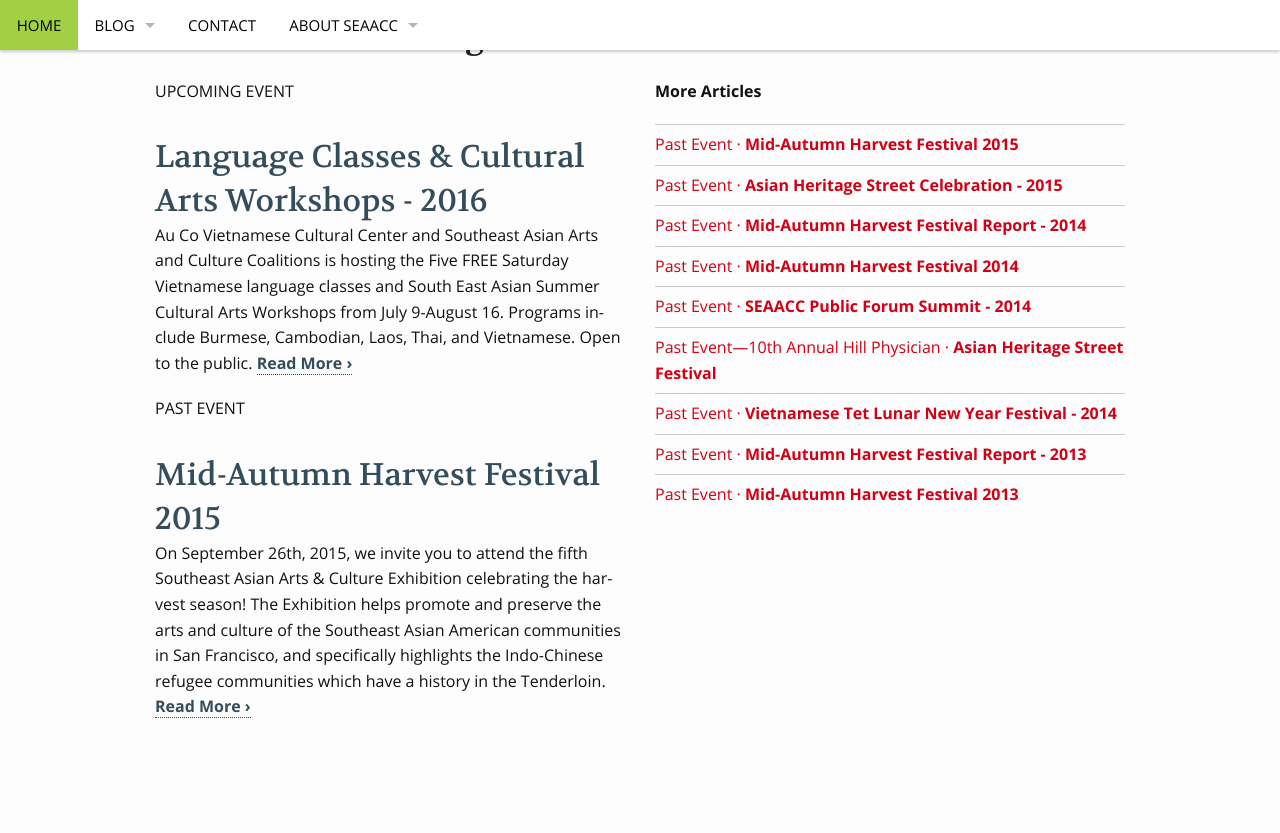
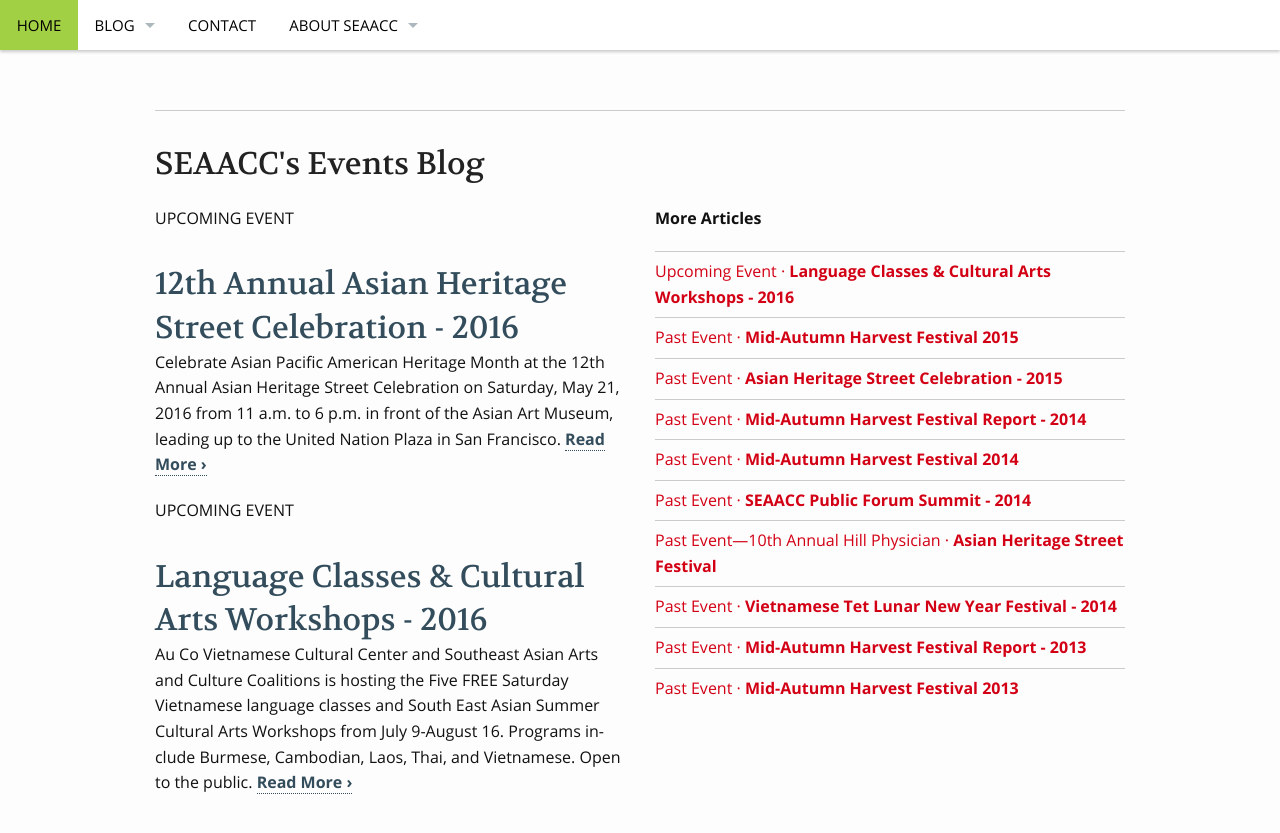
Before and after one commit to nghin/seaaccsf.org.dev, a Jekyll site: the page built from pages/pages-root-folder/index.md, in a window 1280 px wide and 900 px high, scrolled down 1398 px. Shown: the top 833 px of the window. Built offline with Jekyll 4.4.1, drawn with Linux system fonts in a browser that asks for light colours; some of the changed lines change nothing that is shown; some of the changed text lies outside the part shown.

Commit message:
Added info for 2016 12th Annual Asian Heritage Street Celebration

```diff
--- a/_layouts/frontpage.html
+++ b/_layouts/frontpage.html
@@ -19,6 +19,9 @@
 <div class="row t30">
 	<div class="medium-12 columns">
     <!-- img src="{{ site.urlimg }}Thi Ca Su Viet thu phap.png" style="margin: 7px 15px 0px 0px; max-width: 50%; padding: 0px;" -->
+    <p>
+    <h2 class="font-size-h3 t10">12th Annual Asian Heritage Street Celebration</h2>
+    Celebrate Asian Pacific American Heritage Month at the 12th Annual Asian Heritage Street Celebration on Saturday, May 21, 2016 from 11 a.m. to 6 p.m. in front of the Asian Art Museum, leading up to the United Nation Plaza in San Francisco (<a href="{{ site.baseurl }}/events/12th-Annual-Asian-Heritage-Street-Celebration-2016/"><em>click <u>here</u> for further details</em></a>).</p>
     <p>
     <h2 class="font-size-h3 t10">Language Classes & Cultural Arts Workshops</h2>
     Au Co Vietnamese Cultural Center and Southeast Asian Arts and Culture Coalitions is hosting the <em><strong>Five FREE Saturday Vietnamese language classes and South East Asian Summer Cultural Arts Workshops</strong></em> from <em><strong>July 9-August 16</strong></em>. Programs include Burmese, Cambodian, Laos, Thai, and Vietnamese. Open to the public (<a href="{{ site.baseurl }}/events/Language-Culture-Program-2016/"><em>click <u>here</u> for further details and links to download application forms</em></a>).</p>
--- /dev/null
+++ b/_posts/events/2016-05-18-12th-Annual-Asian-Heritage-Street-Celebration-2016.md
@@ -0,0 +1,42 @@
+---
+layout: page-fullwidth
+subheadline: "Upcoming Event"
+title: "12th Annual Asian Heritage Street Celebration - 2016"
+meta_descriptions: "Annual Asian Heritage Street Celebration. Southeast Asian Arts and Cultural Coalition. San Francisco"
+teaser: "Celebrate Asian Pacific American Heritage Month at the 12th Annual Asian Heritage Street Celebration on Saturday, May 21, 2016 from 11 a.m. to 6 p.m. in front of the Asian Art Museum, leading up to the United Nation Plaza in San Francisco."
+header: no
+categories:
+    - events
+---
+<!--more-->
+<div class="small-12 columns" style="padding: 0px; border-bottom: none;" markdown="1">
+
+<strong>When: Saturday, May 21, 2016.<br />
+Where: United Nation Plaza Civic Center. 11am-6pm.</strong>
+
+The AHSC will also have a variety of scrumptious pan Asian delights with an estimated 20-30 food trucks and vendors in attendance. Shoppers will have the chance to purchase the best and most creative handmade arts and crafts items at the Arts and Crafts World Market.
+
+SEAACC is proud to host two major events at the festival:
+
+### Faces of Asia Cultural Procession
+
+The Faces of Asia Cultural Procession is a grand element of the street celebration comprising of more than 20 bay area organizations parading through the festival dressed in cultural attire. The purpose of the procession is to expose the raw beauty and traditional significance of the Asian identities that represent the people of the SF Bay Area.
+
+### SEAACC Cultural Showcase
+
+SEAACC hosts a cultural performance that showcase the traditional arts and culture of various Southeast Asian ethnicities through music, song, and dance at the main stage United Nation Plaza from 11:45-12:45 p.m. Different organizations from all over the SF Bay Area come together to share their cultural story with the goal of preserving and promoting their traditional heritage. Participating community organizations include:
+
+- Au Co Vietnamese Cultural Center
+- Cambodian Modesto Youth Group
+- Cambodian School of San Francisco
+- Center for Laos Studies
+- One Myanmar Community
+- Samaki Project
+- San Francisco Wushu Team
+- Wat Buddhapradeep San Bruno Thai Temple
+
+For more information on the Cultural Showcase inside the Asian Art Museum, please contact Hang Le To at hangleto999@gmail.com. The <a href="http://campaign.r20.constantcontact.com/render?m=1101407022588&ca=abc3321d-6853-4693-9d56-21dd4017908f" target="_blank">AHSC E-Newsletter</a> also provides additional information.
+
+{% include next-previous-post-in-category %}
+
+</div>
```
